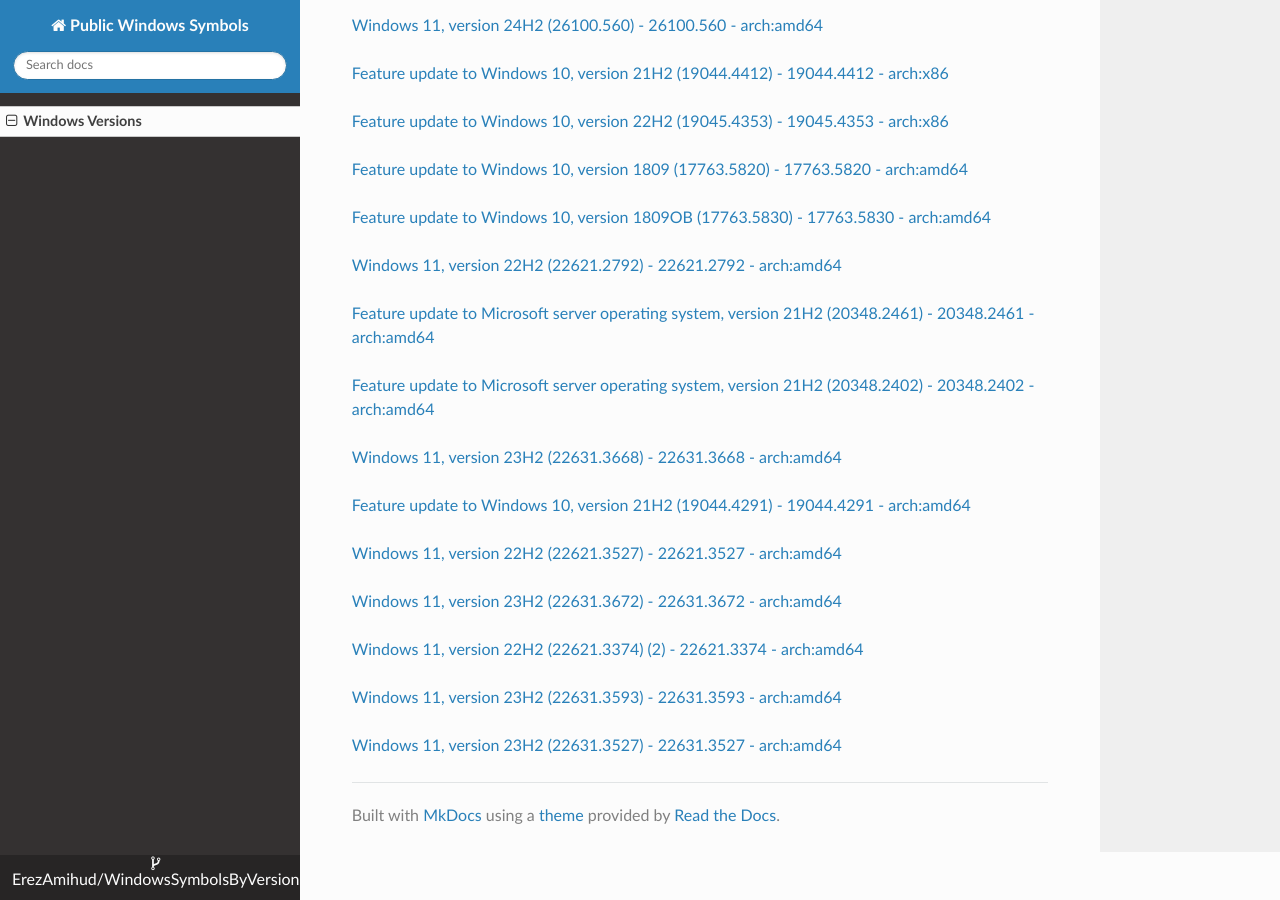
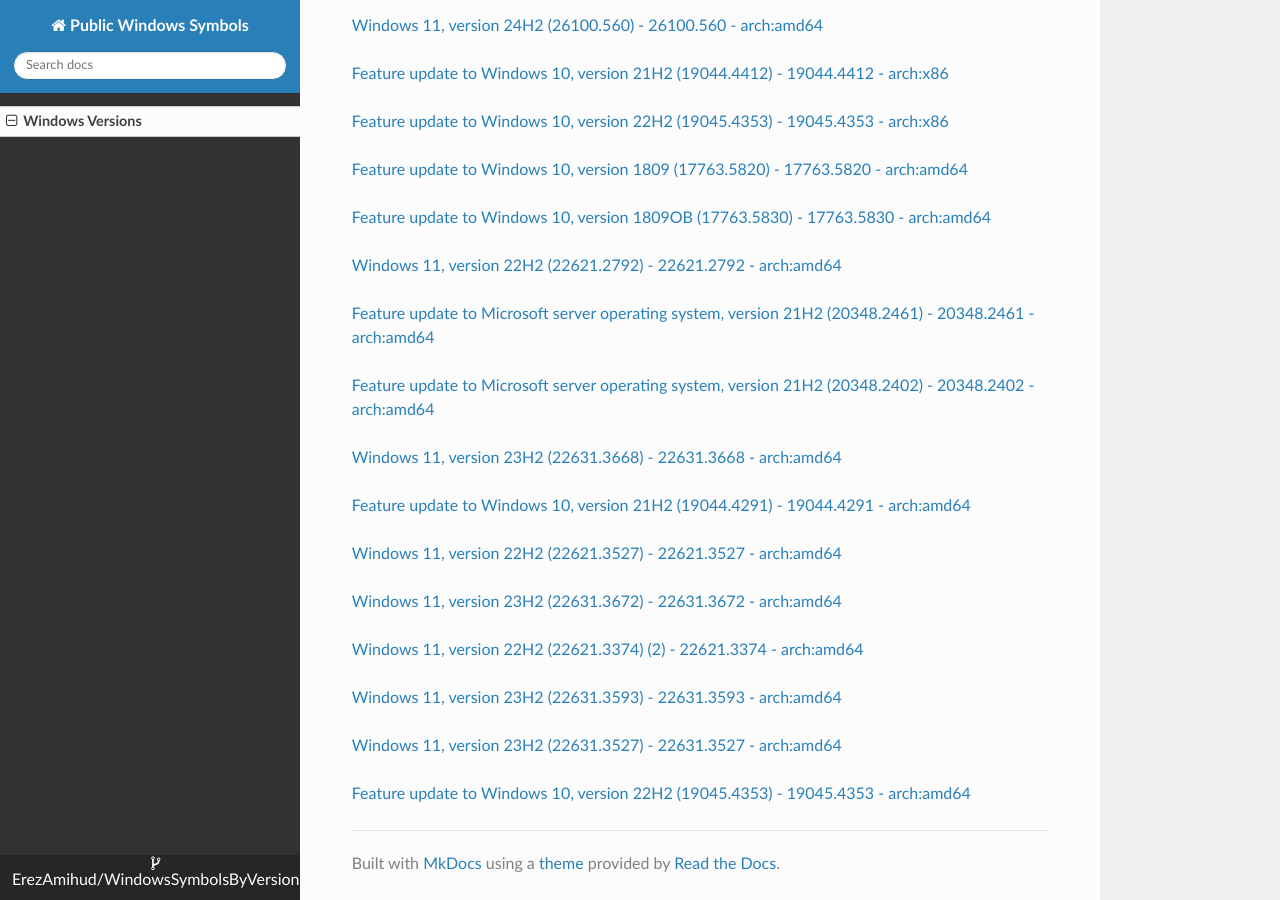
Before and after one commit to ErezAmihud/WindowsSymbolsByVersion, an MkDocs documentation site: the page built from docs/index.md, in a window 1280 px wide and 900 px high, scrolled down 15197 px. Built offline with MkDocs 1.6.1, drawn with Linux system fonts in a browser that asks for light colours; nearby versions of some CDN libraries.

Commit message:
Automated commit, add manifest for e5d6d50f-6ff3-4323-b7d6-d6daa7ab9d80

```diff
--- a/docs/index.md
+++ b/docs/index.md
@@ -814,3 +814,6 @@
 
 
 [Windows 11, version 23H2 (22631.3527) - 22631.3527 - arch:amd64](https://github.com/ErezAmihud/WindowsSymbolsByVersion/blob/main/manifests/af807cf8-5c46-41f1-81ac-2ea51e64fba4.manifest)
+
+
+[Feature update to Windows 10, version 22H2 (19045.4353) - 19045.4353 - arch:amd64](https://github.com/ErezAmihud/WindowsSymbolsByVersion/blob/main/manifests/e5d6d50f-6ff3-4323-b7d6-d6daa7ab9d80.manifest)
```
Also changed, not shown: process_builds.json (+1 -1 lines).
